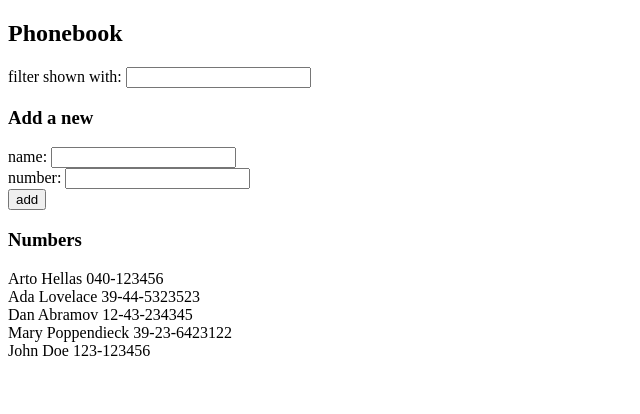
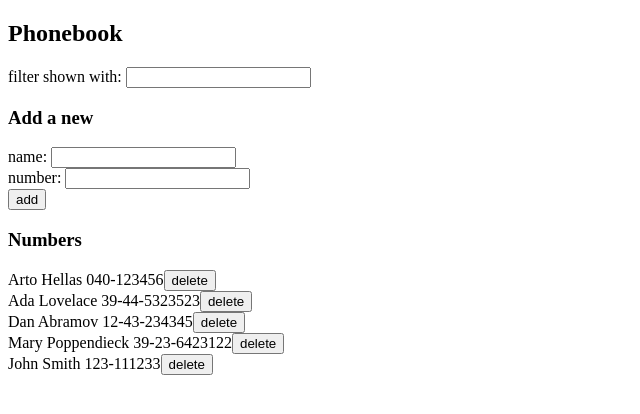
Before and after one commit to iggyshu/fullstackopen, a React (Create React App) app in the folder part2/phonebook/: page / in a window 1280 px wide. Shown: the top 414 px of the page, without its empty margins (0-640 px from the left). Built offline with nearby package versions, Linux system fonts and the light colour scheme; data requests are answered from the project's data file.

Commit message:
part2: ex 2.17

```diff
--- a/part2/phonebook/db.json
+++ b/part2/phonebook/db.json
@@ -21,8 +21,8 @@
       "id": 4
     },
     {
-      "name": "John Doe",
-      "number": "123-123456",
+      "name": "John Smith",
+      "number": "123-111233",
       "id": 5
     }
   ]
--- a/part2/phonebook/src/App.js
+++ b/part2/phonebook/src/App.js
@@ -2,16 +2,23 @@ import React, { useState, useEffect } from "react";
 import axios from "axios";
 import noteService from "./services/persons";
 
-const Number = ({ name, number }) => (
+const Number = ({ id, name, number, onDeleteClick }) => (
   <div>
     {name} {number}
+    <button onClick={() => onDeleteClick(id)}>delete</button>
   </div>
 );
 
-const Persons = ({ persons }) => (
+const Persons = ({ persons, onDeleteClick }) => (
   <div>
     {persons.map((person) => (
-      <Number name={person.name} number={person.number} key={person.name} />
+      <Number
+        id={person.id}
+        name={person.name}
+        number={person.number}
+        key={person.name}
+        onDeleteClick={onDeleteClick}
+      />
     ))}
   </div>
 );
@@ -70,7 +77,8 @@ const App = () => {
         number: newNumber,
       };
       noteService.create(person).then((response) => {
-        setPersons(persons.concat([{ name: newName, number: newNumber }]));
+        // console.log(response);
+        setPersons(persons.concat([{ ...response }]));
         setNewName("");
         setNewNumber("");
       });
@@ -100,6 +108,15 @@ const App = () => {
     setNewNumber(event.target.value);
   };
 
+  const handleDeleteClick = (id) => {
+    if (window.confirm("Do you really want to delete this entry?")) {
+      noteService.remove(id).then((response) => {
+        // console.log(response);
+        setPersons(persons.filter((person) => person.id !== id));
+      });
+    }
+  };
+
   return (
     <div>
       <h2>Phonebook</h2>
@@ -113,7 +130,7 @@ const App = () => {
         onNumberChange={handleNumberChange}
       />
       <h3>Numbers</h3>
-      <Persons persons={matchedPersons} />
+      <Persons persons={matchedPersons} onDeleteClick={handleDeleteClick} />
     </div>
   );
 };
--- a/part2/phonebook/src/services/persons.js
+++ b/part2/phonebook/src/services/persons.js
@@ -16,8 +16,14 @@ const update = (id, newObject) => {
   return request.then(response => response.data);
 }
 
+const remove = (id) => {
+  const request = axios.delete(`${baseUrl}/${id}`);
+  return request.then(response => response.data);
+}
+
 export default {
   create,
   getAll,
+  remove,
   update
 }
```
